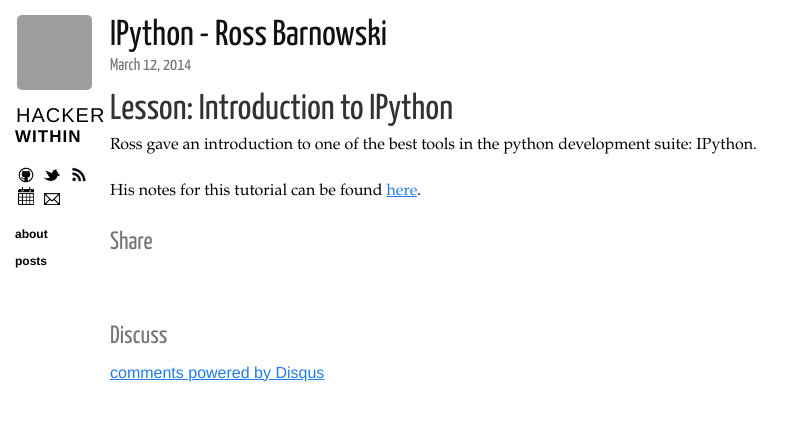
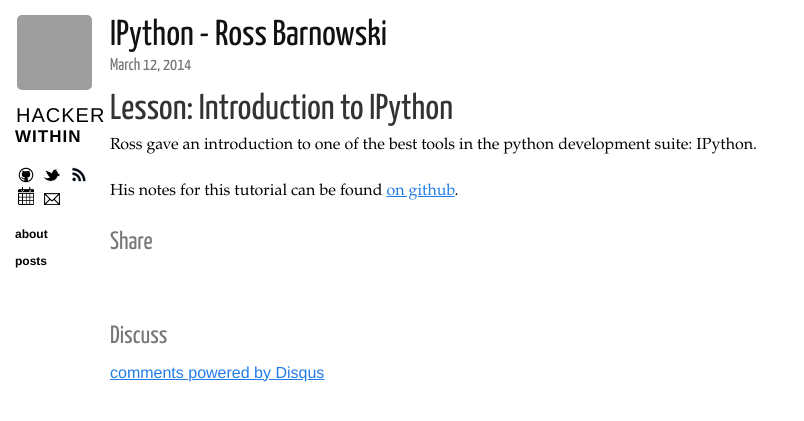
Before and after one commit to thehackerwithin/berkeley, a Jekyll site: the page built from _posts/2014-03-12-IPython.markdown, in a window 1280 px wide, cut to the strip 0-421 px from the top of the page. Shown: the whole strip, without its empty margins (0-804 px from the left). Built offline with Jekyll 4.4.1, drawn with Linux system fonts in a browser that asks for light colours; nearby versions of some CDN libraries; Markdown is read by kramdown in place of the engine named in the settings; comment, search, counter and statistics services are not loaded; grey boxes are pictures that could not be loaded.

Commit message:
fixes a lot of links

```diff
--- a/_posts/2014-01-22-bash-meeting.markdown
+++ b/_posts/2014-01-22-bash-meeting.markdown
@@ -19,6 +19,6 @@
 
 # Lesson: Bash
 
-Katy will review various features of the powerhouse of programming, the \*nix terminal. (Note that \*nix is jargon intended to indicate both linux and unix operating systems.) You'll find this lesson within our shared repository. Start with [tutorial.md][].
+Katy will review various features of the powerhouse of programming, the \*nix terminal. (Note that \*nix is jargon intended to indicate both linux and unix operating systems.) You'll find this lesson within our shared repository. Start with [tutorial.md][tutorial.md].
 
-[tutorial.md]: https://github.com/thehackerwithin/berkeley/blob/master/bash/tutorial.md       "Tutorial Source"
+[tutorial.md]: https://github.com/thehackerwithin/berkeley/blob/master/bash/tutorial.md   "Tutorial Source"
--- a/_posts/2014-02-26-documentation.markdown
+++ b/_posts/2014-02-26-documentation.markdown
@@ -19,6 +19,6 @@
 - User Guides
 - Developer Guides
 
-You can find notes about this topic from the meeting [here].
+You can find notes about this topic from the meeting [here][here].
 
 [here]: https://github.com/thehackerwithin/berkeley/blob/master/documentation/documentation.md "here"
--- a/_posts/2014-03-05-makefiles.markdown
+++ b/_posts/2014-03-05-makefiles.markdown
@@ -9,7 +9,7 @@
 
 # Lesson: Introduction to Makefiles
 
-Katy gave a very quick intro to makefiles. This was based largely on Software Carpentry material, replicated [here].
+Katy gave a very quick intro to makefiles. This was based largely on Software Carpentry material, replicated [here][make].
 
 
-[here]: https://github.com/thehackerwithin/berkeley/tree/master/make "make"
+[make]: https://github.com/thehackerwithin/berkeley/tree/master/make "make"
--- a/_posts/2014-03-12-IPython.markdown
+++ b/_posts/2014-03-12-IPython.markdown
@@ -12,6 +12,6 @@
 Ross gave an introduction to one of the best tools in the python development
 suite: IPython.
 
-His notes for this tutorial can be found [here].
+His notes for this tutorial can be found [on github][ipython].
 
-[here]: https://github.com/thehackerwithin/berkeley/tree/master/IPython "here"
+[ipython]: https://github.com/thehackerwithin/berkeley/tree/master/IPython "here"
```
Also changed, not shown: _posts/2014-02-19-git-part-2-meeting.markdown (+2 -5 lines), 3 other files.
